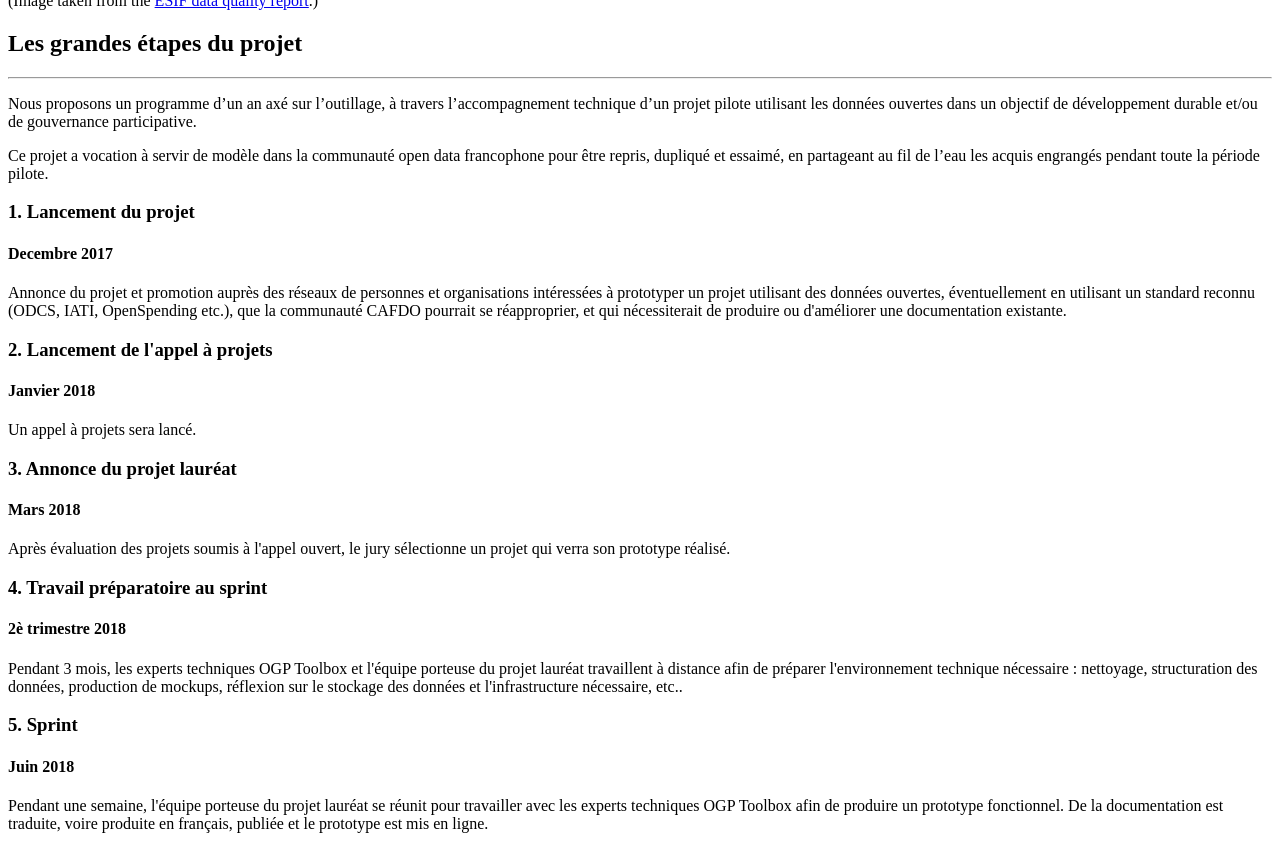
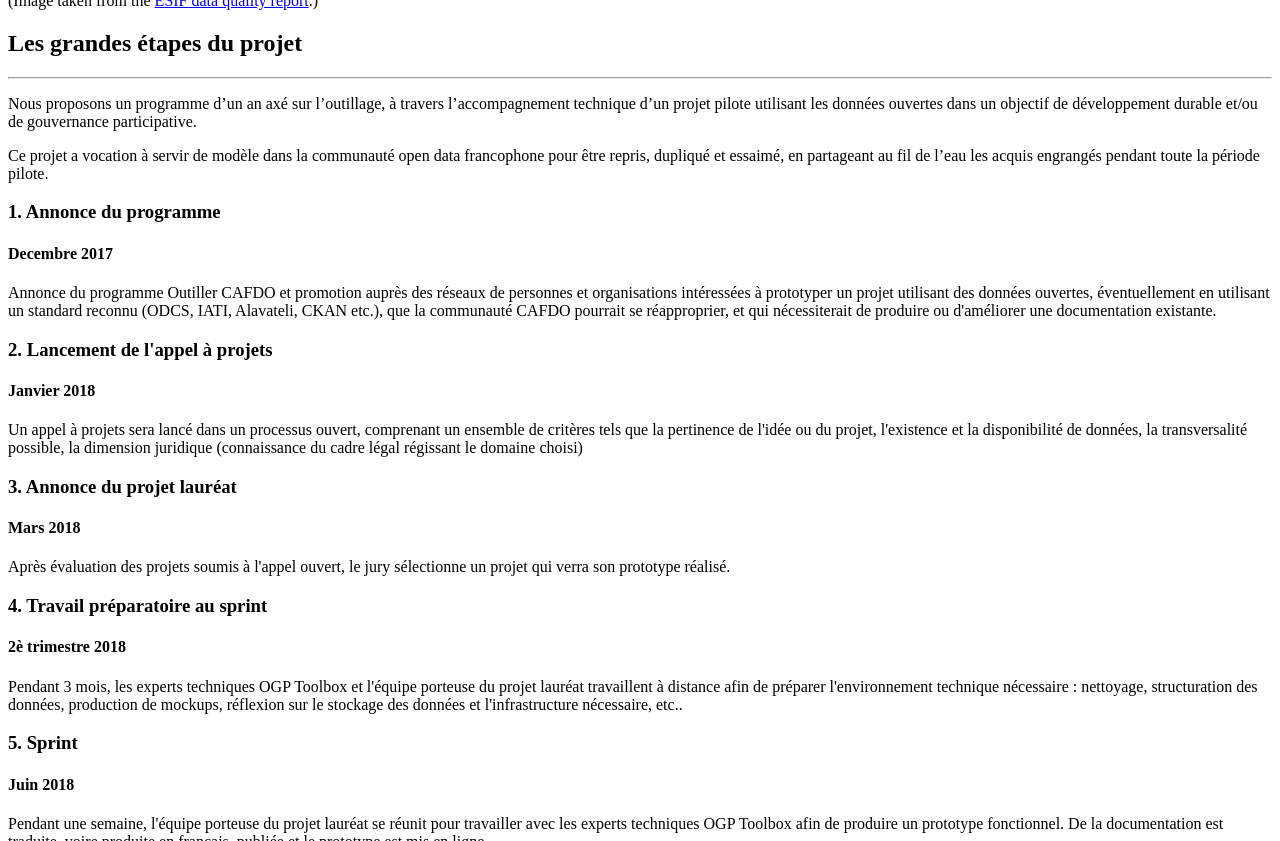
Before and after one commit to ogptoolbox/aap, a Jekyll site: the page built from index.html, in a window 1280 px wide and 900 px high, scrolled down 2398 px, cut to the strip 59-900 px from the top of the window. Built offline with Jekyll 4.4.1, drawn with Linux system fonts in a browser that asks for light colours.

Commit message:
Update workshops.html

```diff
--- a/_includes/workshops.html
+++ b/_includes/workshops.html
@@ -16,15 +16,14 @@
         </div>
         <div class="row">
             <div class="col-lg-4 col-lg-offset-2">
-                <h3>1. Lancement du projet</h3>
+                <h3>1. Annonce du programme</h3>
                 <h4>Decembre 2017</h4>
-                <p>Annonce du projet et promotion auprès des réseaux de personnes et organisations intéressées à prototyper un projet utilisant des données ouvertes, éventuellement en utilisant un standard reconnu (ODCS, IATI, OpenSpending etc.), que la communauté CAFDO pourrait se réapproprier, et qui nécessiterait de produire ou d'améliorer une documentation existante.</p>
-
+                <p>Annonce du programme Outiller CAFDO et promotion auprès des réseaux de personnes et organisations intéressées à prototyper un projet utilisant des données ouvertes, éventuellement en utilisant un standard reconnu (ODCS, IATI, Alavateli, CKAN etc.), que la communauté CAFDO pourrait se réapproprier, et qui nécessiterait de produire ou d'améliorer une documentation existante.</p>
             </div>
             <div class="col-lg-4">
                 <h3>2. Lancement de l'appel à projets</h3>
                 <h4>Janvier 2018</h4>
-                <p>Un appel à projets sera lancé.</p>
+                <p>Un appel à projets sera lancé dans un processus ouvert, comprenant un ensemble de critères tels que la pertinence de l'idée ou du projet, l'existence et la disponibilité de données, la transversalité possible, la dimension juridique (connaissance du cadre légal régissant le domaine choisi)</p>
             </div>
         </div>
         <div class="row">
```
